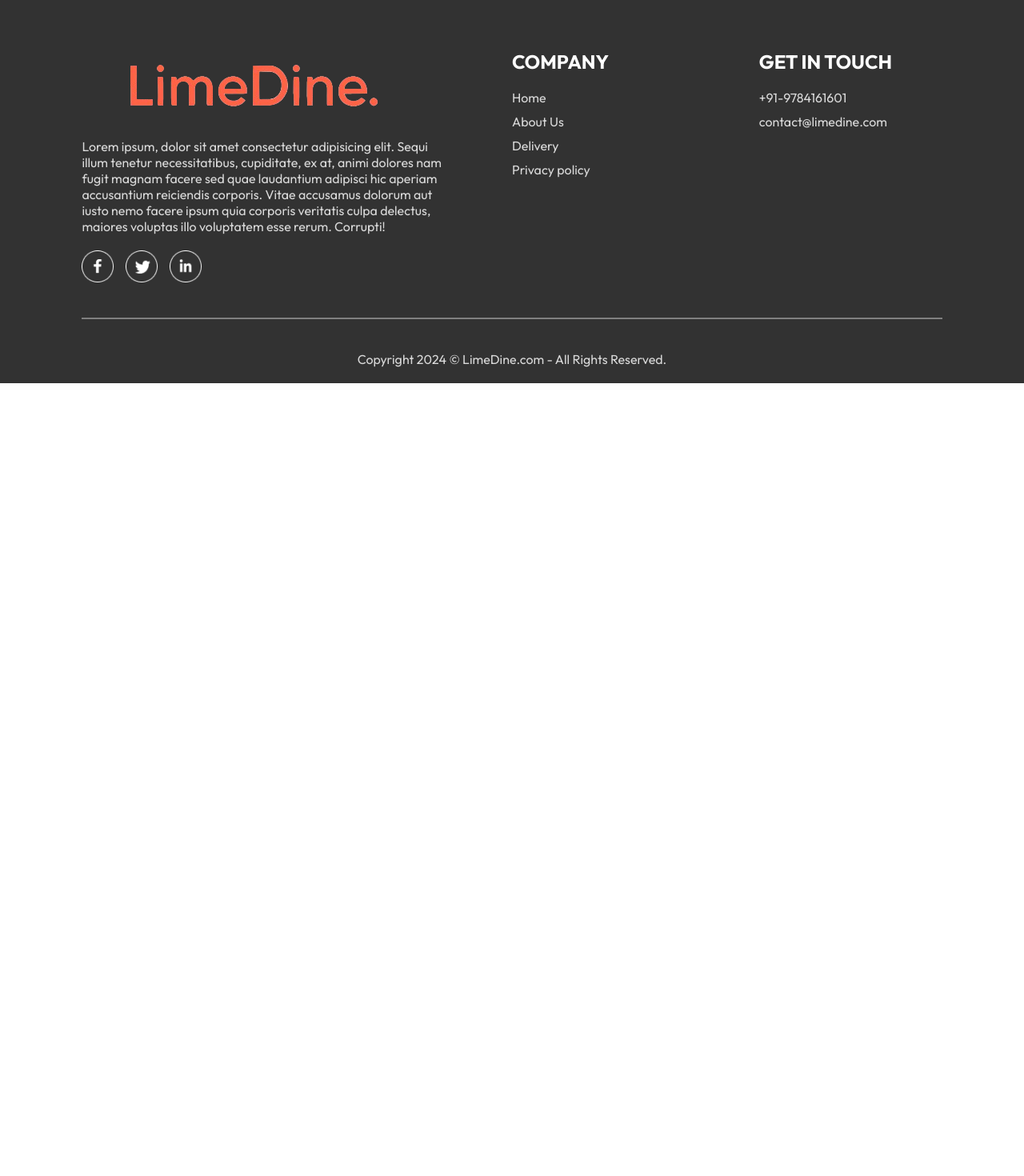
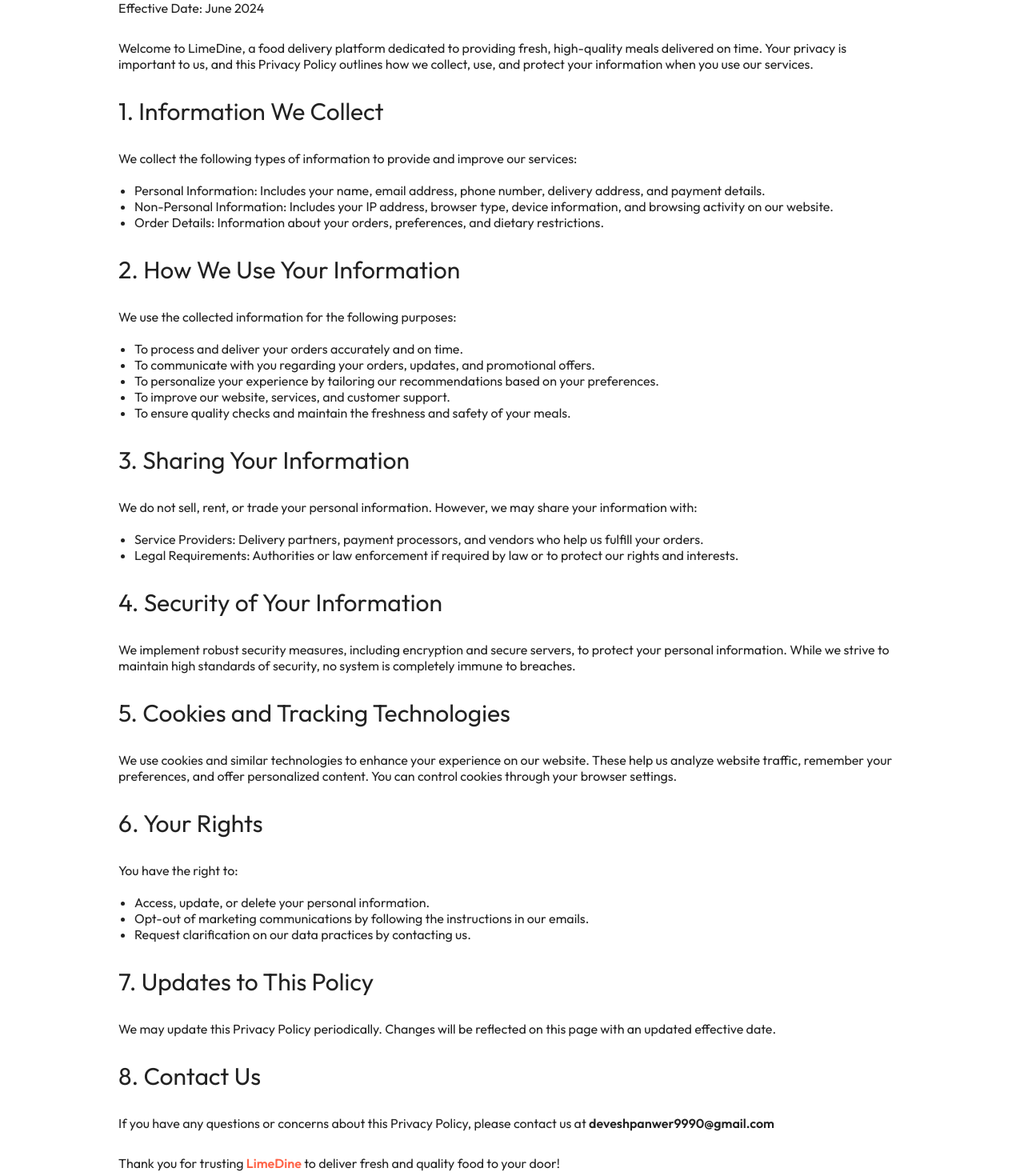
Before and after one commit to rex0dev/Food-Del-App, a React (Vite) app in the folder frontend/: page /privacypolicy in a window 1280 px wide. Shown: the part 220-1690 px from the top of the page at 80% size. Before the commit the page ends 800 px from the top, so only its background shows below. Built offline with nearby package versions, Linux system fonts and the light colour scheme; no server answers.

Commit message:
privacy policy

```diff
--- a/frontend/src/pages/PrivacyPolicy/Privacy.css
+++ b/frontend/src/pages/PrivacyPolicy/Privacy.css
@@ -0,0 +1,28 @@
+.privacy-policy{
+    color: #222222;
+    margin: 20px;
+}
+
+.privacy-policy p{
+    margin-top: 30px;
+
+}
+
+.privacy-policy h2{
+    font-weight: 400;
+    font-size: 30px;
+    margin-top: 30px;
+}
+
+.privacy-policy ul{
+    margin-left: 20px;
+}
+
+.privacy-policy span{
+    font-weight: 600;
+
+}
+
+.limedine{
+    color: tomato;
+}
--- a/frontend/src/pages/PrivacyPolicy/Privacy.jsx
+++ b/frontend/src/pages/PrivacyPolicy/Privacy.jsx
@@ -3,8 +3,48 @@
 
 const Privacy = () => {
   return (
-    <div>
-      Privacy
+    <div className='privacy-policy'>
+      <div style={{fontWeight:"500", fontSize:"70px", color:"#3b3b3b"}}>Privacy Policy</div>
+      <div style={{marginTop:"30px"}}>Effective Date: June 2024</div>
+      <p>Welcome to LimeDine, a food delivery platform dedicated to providing fresh, high-quality meals delivered on time. Your privacy is important to us, and this Privacy Policy outlines how we collect, use, and protect your information when you use our services.</p>
+      <h2>1. Information We Collect</h2>
+      <p>We collect the following types of information to provide and improve our services:</p>
+      <ul style={{marginTop:"20px"}}>
+        <li>Personal Information: Includes your name, email address, phone number, delivery address, and payment details.</li>
+        <li>Non-Personal Information: Includes your IP address, browser type, device information, and browsing activity on our website.</li>
+        <li>Order Details: Information about your orders, preferences, and dietary restrictions.</li>
+      </ul>
+      <h2>2. How We Use Your Information</h2>
+      <p>We use the collected information for the following purposes:</p>
+      <ul style={{marginTop:"20px"}}>
+        <li>To process and deliver your orders accurately and on time.</li>
+        <li>To communicate with you regarding your orders, updates, and promotional offers.</li>
+        <li>To personalize your experience by tailoring our recommendations based on your preferences.</li>
+        <li>To improve our website, services, and customer support.</li>
+        <li>To ensure quality checks and maintain the freshness and safety of your meals.</li>
+      </ul>
+      <h2>3. Sharing Your Information</h2>
+      <p>We do not sell, rent, or trade your personal information. However, we may share your information with:</p>
+      <ul style={{marginTop:"20px"}}>
+        <li>Service Providers: Delivery partners, payment processors, and vendors who help us fulfill your orders.</li>
+        <li>Legal Requirements: Authorities or law enforcement if required by law or to protect our rights and interests.</li>
+      </ul>
+      <h2>4. Security of Your Information</h2>
+      <p>We implement robust security measures, including encryption and secure servers, to protect your personal information. While we strive to maintain high standards of security, no system is completely immune to breaches.</p>
+      <h2>5. Cookies and Tracking Technologies</h2>
+      <p>We use cookies and similar technologies to enhance your experience on our website. These help us analyze website traffic, remember your preferences, and offer personalized content. You can control cookies through your browser settings.</p>
+      <h2>6. Your Rights</h2>
+      <p>You have the right to:</p>
+      <ul style={{marginTop:"20px"}}>
+        <li>Access, update, or delete your personal information.</li>
+        <li>Opt-out of marketing communications by following the instructions in our emails.</li>
+        <li>Request clarification on our data practices by contacting us.</li>
+      </ul>
+      <h2>7. Updates to This Policy</h2>
+      <p>We may update this Privacy Policy periodically. Changes will be reflected on this page with an updated effective date.</p>
+      <h2>8. Contact Us</h2>
+      <p>If you have any questions or concerns about this Privacy Policy, please contact us at <span>deveshpanwer9990@gmail.com</span></p>
+      <p className='thank-you'>Thank you for trusting <span className='limedine'>LimeDine</span> to deliver fresh and quality food to your door!</p>
     </div>
   )
 }
```
